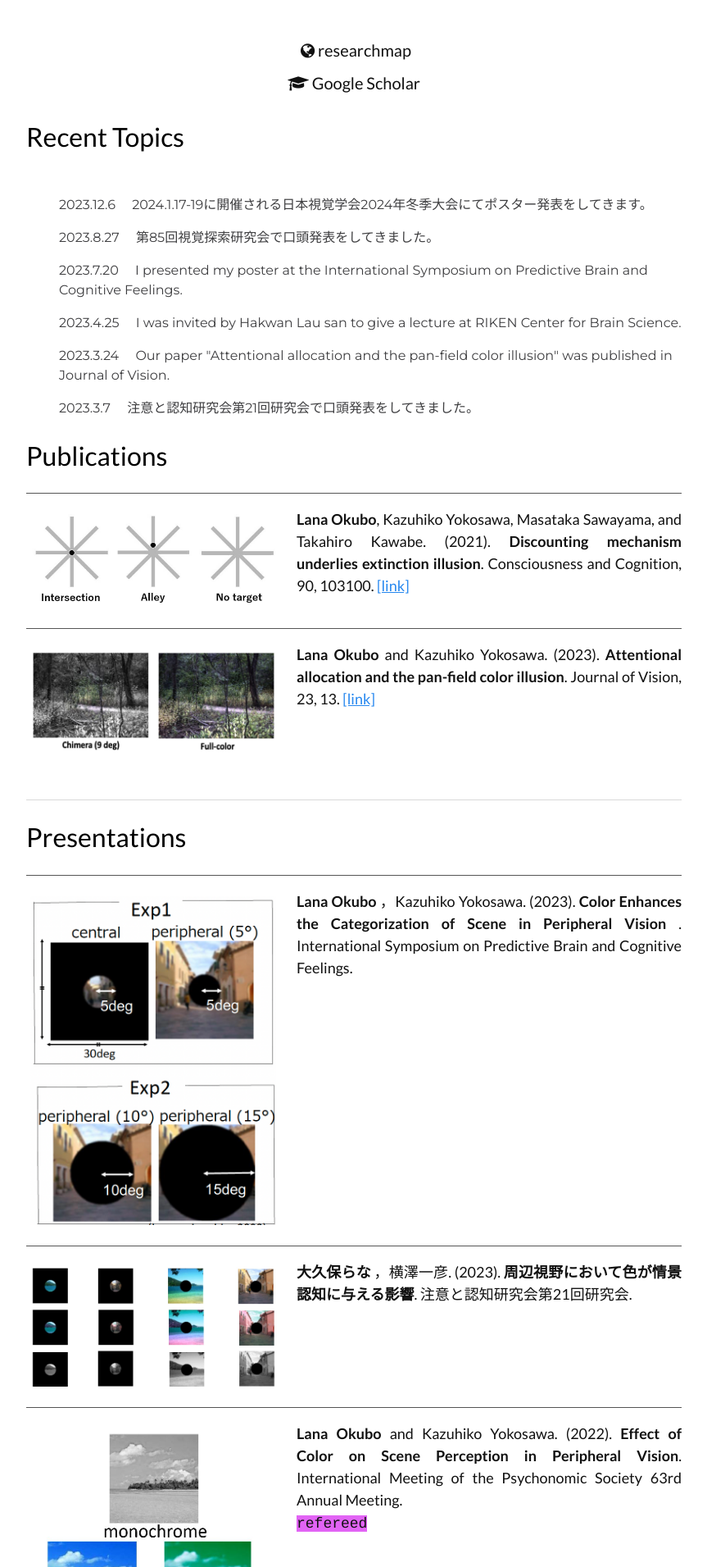
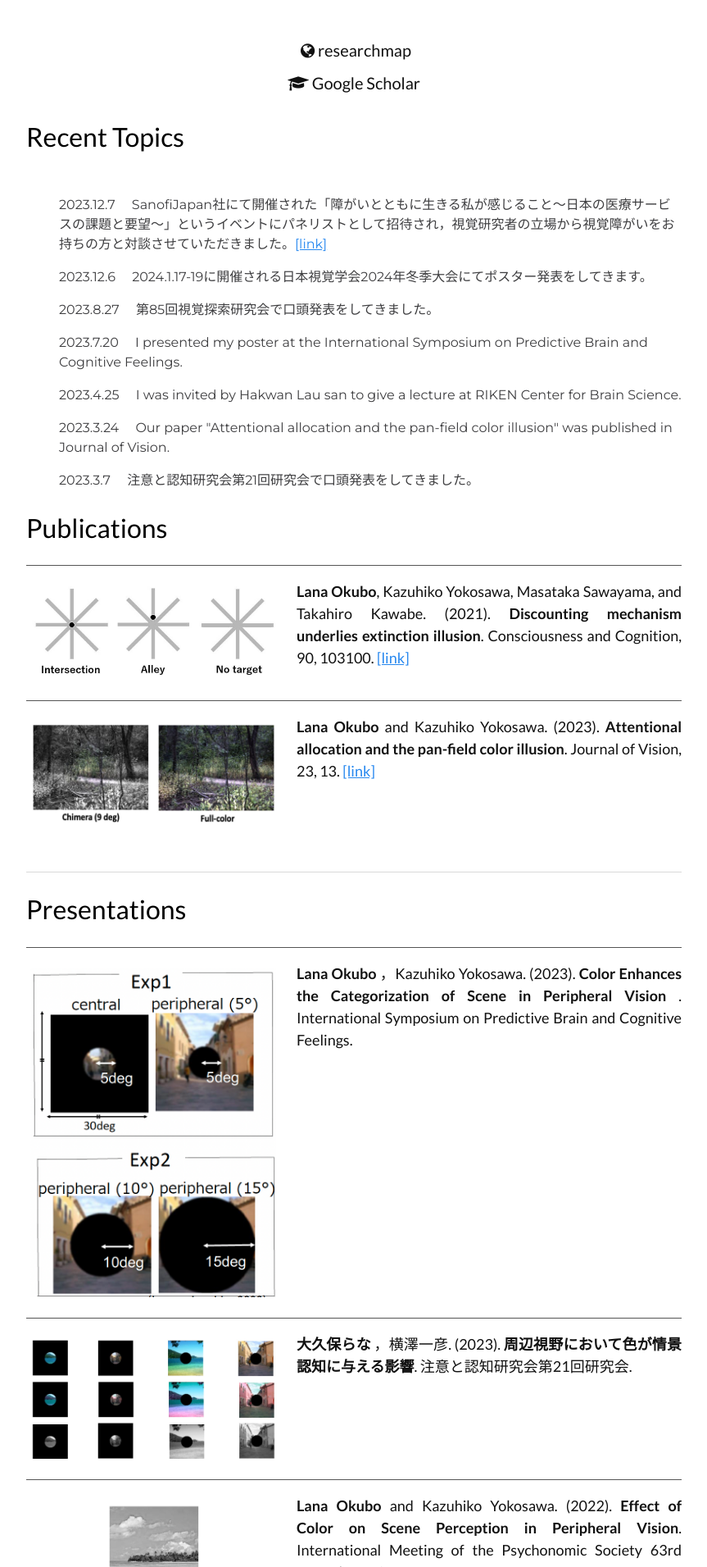
Before and after one commit to LNOKB/lnokb.github.io, a Jekyll site: the page built from index.html, in a window 1280 px wide. Shown: the part 788-2699 px from the top of the page at 82% size, without its empty margins (208-1071 px from the left). Built offline with Jekyll 4.4.1, drawn with Linux system fonts in a browser that asks for light colours.

Commit message:
Update index.html

```diff
--- a/index.html
+++ b/index.html
@@ -45,6 +45,10 @@
   </div>
   <div class="news-container" align="left">
     <ul>
+
+       <p class="subtitle">
+        2023.12.7 　SanofiJapan社にて開催された「障がいとともに生きる私が感じること〜日本の医療サービスの課題と要望〜」というイベントにパネリストとして招待され，視覚研究者の立場から視覚障がいをお持ちの方と対談させていただきました。<a href="https://www.linkedin.com/feed/update/activity:7140890342978994176" target="_blank">[link]</a>
+      </p>
 
        <p class="subtitle">
         2023.12.6 　2024.1.17-19に開催される日本視覚学会2024年冬季大会にてポスター発表をしてきます。
```
